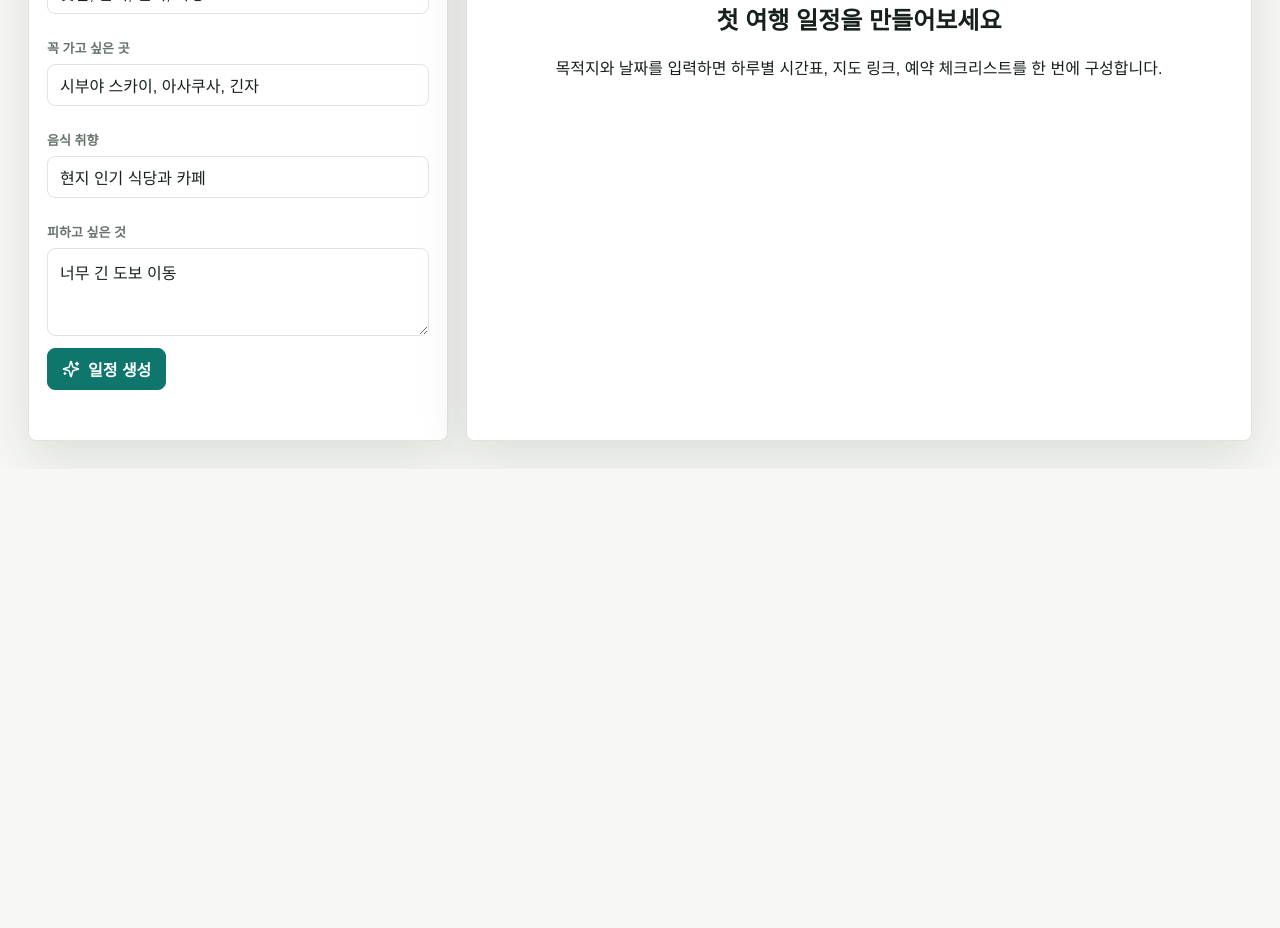
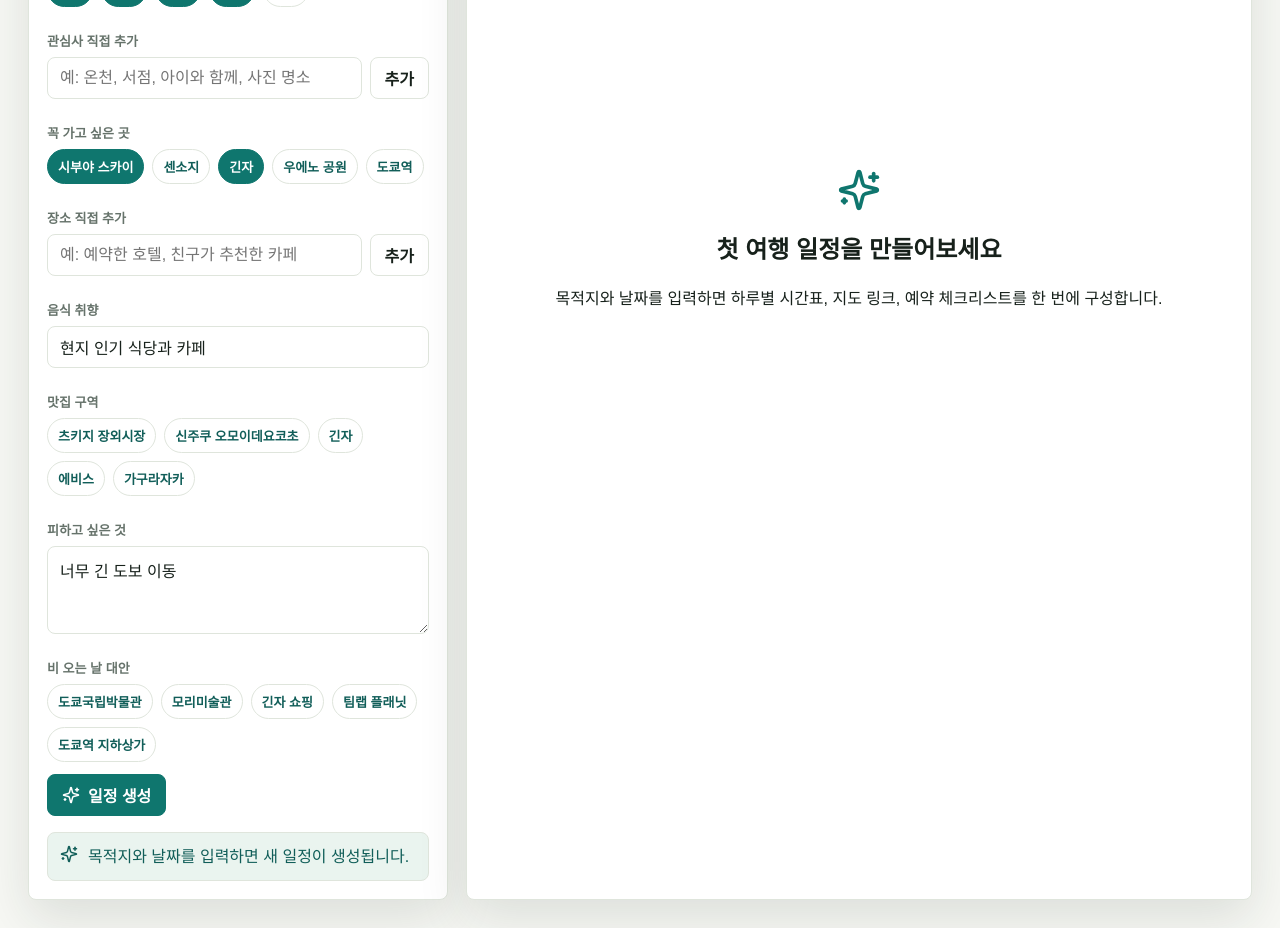
Before and after one commit to qkrtmdwn1-sudo/travelagent, a Next.js app: page / in a window 1280 px wide. Shown: the part 520-1448 px from the top of the page. Before the commit the page ends 989 px from the top, so only its background shows below. Built offline with nearby package versions, Linux system fonts and the light colour scheme.

Commit message:
Improve selectable trip preferences

```diff
--- a/app/globals.css
+++ b/app/globals.css
@@ -225,6 +225,40 @@ textarea:focus {
   font-weight: 700;
 }
 
+.chip-row {
+  display: flex;
+  flex-wrap: wrap;
+  gap: 8px;
+}
+
+.chip {
+  border: 1px solid var(--line);
+  border-radius: 999px;
+  background: #fff;
+  color: var(--brand-dark);
+  padding: 7px 10px;
+  cursor: pointer;
+  font-size: 13px;
+  font-weight: 700;
+}
+
+.chip:hover {
+  border-color: var(--brand);
+  background: var(--soft);
+}
+
+.chip.selected {
+  border-color: var(--brand);
+  background: var(--brand);
+  color: #fff;
+}
+
+.inline-add {
+  display: grid;
+  grid-template-columns: minmax(0, 1fr) auto;
+  gap: 8px;
+}
+
 .day-list {
   display: grid;
   gap: 14px;
@@ -327,27 +361,17 @@ textarea:focus {
   padding: 12px;
 }
 
-.chat-log {
-  display: grid;
+.status-note {
+  display: flex;
+  align-items: flex-start;
   gap: 10px;
-  max-height: 260px;
-  overflow: auto;
-  margin: 16px 0;
-}
-
-.message {
+  margin-top: 16px;
+  border: 1px solid var(--line);
   border-radius: 8px;
-  padding: 10px 12px;
+  background: var(--soft);
+  color: var(--brand-dark);
+  padding: 12px;
   line-height: 1.45;
-}
-
-.message.user {
-  background: var(--brand);
-  color: #fff;
-}
-
-.message.assistant {
-  background: var(--soft);
 }
 
 .empty-state {
--- a/components/trip-planner.tsx
+++ b/components/trip-planner.tsx
@@ -19,9 +19,10 @@ import {
   Users
 } from "lucide-react";
 import { FormEvent, useEffect, useMemo, useState } from "react";
-import { formatKoreanDate, makeId, nowIso } from "@/lib/date";
-import { downloadText, getChat, listTrips, makeShareUrl, saveChat, saveTrip } from "@/lib/storage";
-import type { ChatMessage, Trip, TripDraft } from "@/lib/types";
+import { formatKoreanDate } from "@/lib/date";
+import { getDestinationPreset } from "@/lib/destination-presets";
+import { downloadText, listTrips, makeShareUrl, saveTrip } from "@/lib/storage";
+import type { Trip, TripDraft } from "@/lib/types";
 
 const today = new Date();
 const defaultStart = new Date(today.getFullYear(), today.getMonth(), today.getDate() + 30).toISOString().slice(0, 10);
@@ -39,6 +40,8 @@ const initialDraft: TripDraft = {
   avoid: "너무 긴 도보 이동",
   mustVisits: "시부야 스카이, 아사쿠사, 긴자"
 };
+
+const interestOptions = ["맛집", "산책", "전시", "야경", "쇼핑"];
 
 function tripToMarkdown(trip: Trip) {
   const lines = [
@@ -93,15 +96,18 @@ function tripToIcs(trip: Trip) {
 export function TripPlanner() {
   const [draft, setDraft] = useState<TripDraft>(initialDraft);
   const [trip, setTrip] = useState<Trip | null>(null);
-  const [messages, setMessages] = useState<ChatMessage[]>([]);
   const [revision, setRevision] = useState("");
   const [loading, setLoading] = useState(false);
   const [shareMessage, setShareMessage] = useState("");
+  const [statusMessage, setStatusMessage] = useState("목적지와 날짜를 입력하면 새 일정이 생성됩니다.");
+  const [selectedInterests, setSelectedInterests] = useState<string[]>(["맛집", "산책", "전시", "야경"]);
+  const [customInterest, setCustomInterest] = useState("");
+  const [selectedMustVisits, setSelectedMustVisits] = useState<string[]>(["시부야 스카이", "아사쿠사", "긴자"]);
+  const [customMustVisit, setCustomMustVisit] = useState("");
 
   useEffect(() => {
     const trips = listTrips();
     setTrip(trips[0] ?? null);
-    setMessages(getChat());
   }, []);
 
   const latestCheckedAt = useMemo(() => {
@@ -120,6 +126,35 @@ export function TripPlanner() {
       .filter(([, total]) => total > 1)
       .map(([place]) => place);
   }, [trip]);
+  const preset = useMemo(() => getDestinationPreset(draft.destination), [draft.destination]);
+  const mustVisitOptions = useMemo(() => preset.mustVisits.slice(0, 5), [preset]);
+
+  useEffect(() => {
+    setSelectedMustVisits((current) => {
+      const currentFromPreset = current.filter((item) => mustVisitOptions.includes(item));
+      const customItems = current.filter((item) => !preset.mustVisits.includes(item));
+      return currentFromPreset.length ? [...currentFromPreset, ...customItems] : [...mustVisitOptions.slice(0, 3), ...customItems];
+    });
+  }, [mustVisitOptions, preset.mustVisits]);
+
+  function toggleSelection(value: string, selected: string[], setSelected: (value: string[]) => void) {
+    setSelected(selected.includes(value) ? selected.filter((item) => item !== value) : [...selected, value]);
+  }
+
+  function addCustom(value: string, selected: string[], setSelected: (value: string[]) => void, clear: (value: string) => void) {
+    const clean = value.trim();
+    if (!clean) return;
+    if (!selected.includes(clean)) setSelected([...selected, clean]);
+    clear("");
+  }
+
+  function buildDraftForSubmit() {
+    return {
+      ...draft,
+      interests: selectedInterests.join(", "),
+      mustVisits: selectedMustVisits.join(", ")
+    };
+  }
 
   async function callAgent(body: unknown) {
     const response = await fetch("/api/agent", {
@@ -140,27 +175,12 @@ export function TripPlanner() {
     setLoading(true);
     setShareMessage("");
 
-    const userMessage: ChatMessage = {
-      id: makeId("msg"),
-      role: "user",
-      content: `${draft.destination} ${draft.startDate}부터 ${draft.endDate}까지 ${draft.travelers}명 여행 일정을 만들어줘.`,
-      createdAt: nowIso()
-    };
-
     try {
-      const result = await callAgent({ mode: "generate", draft });
+      const submitDraft = buildDraftForSubmit();
+      const result = await callAgent({ mode: "generate", draft: submitDraft });
       setTrip(result.trip);
       saveTrip(result.trip);
-
-      const assistantMessage: ChatMessage = {
-        id: makeId("msg"),
-        role: "assistant",
-        content: `${result.trip.title} 초안을 만들었어요. 일정표, 예약 체크, 지도 링크까지 확인해보세요.`,
-        createdAt: nowIso()
-      };
-      const nextMessages = [userMessage, assistantMessage, ...messages].slice(0, 12);
-      setMessages(nextMessages);
-      saveChat(nextMessages);
+      setStatusMessage(`${result.trip.title} 초안을 만들었습니다. 중복 장소와 예약 체크 항목을 확인하세요.`);
     } finally {
       setLoading(false);
     }
@@ -170,28 +190,12 @@ export function TripPlanner() {
     if (!trip || !revision.trim()) return;
     setLoading(true);
 
-    const userMessage: ChatMessage = {
-      id: makeId("msg"),
-      role: "user",
-      content: revision,
-      createdAt: nowIso()
-    };
-
     try {
       const result = await callAgent({ mode: "revise", trip, request: revision });
       setTrip(result.trip);
       saveTrip(result.trip);
+      setStatusMessage(`"${revision}" 요청을 반영했습니다.`);
       setRevision("");
-
-      const assistantMessage: ChatMessage = {
-        id: makeId("msg"),
-        role: "assistant",
-        content: "요청을 반영해 일정을 조정했어요. 최신 정보 확인이 필요한 항목은 알림에 남겨뒀습니다.",
-        createdAt: nowIso()
-      };
-      const nextMessages = [userMessage, assistantMessage, ...messages].slice(0, 12);
-      setMessages(nextMessages);
-      saveChat(nextMessages);
     } finally {
       setLoading(false);
     }
@@ -279,20 +283,80 @@ export function TripPlanner() {
                 <input id="budget" value={draft.budget} onChange={(event) => setDraft({ ...draft, budget: event.target.value })} />
               </div>
               <div className="field full">
-                <label htmlFor="interests">관심사</label>
-                <input id="interests" value={draft.interests} onChange={(event) => setDraft({ ...draft, interests: event.target.value })} />
+                <label>관심사</label>
+                <div className="chip-row">
+                  {interestOptions.map((item) => (
+                    <button
+                      className={`chip ${selectedInterests.includes(item) ? "selected" : ""}`}
+                      type="button"
+                      key={item}
+                      onClick={() => toggleSelection(item, selectedInterests, setSelectedInterests)}
+                    >
+                      {item}
+                    </button>
+                  ))}
+                </div>
               </div>
               <div className="field full">
-                <label htmlFor="mustVisits">꼭 가고 싶은 곳</label>
-                <input id="mustVisits" value={draft.mustVisits} onChange={(event) => setDraft({ ...draft, mustVisits: event.target.value })} />
+                <label htmlFor="customInterest">관심사 직접 추가</label>
+                <div className="inline-add">
+                  <input id="customInterest" value={customInterest} onChange={(event) => setCustomInterest(event.target.value)} placeholder="예: 온천, 서점, 아이와 함께, 사진 명소" />
+                  <button className="btn" type="button" onClick={() => addCustom(customInterest, selectedInterests, setSelectedInterests, setCustomInterest)}>
+                    추가
+                  </button>
+                </div>
+              </div>
+              <div className="field full">
+                <label>꼭 가고 싶은 곳</label>
+                <div className="chip-row">
+                  {mustVisitOptions.map((item) => (
+                    <button
+                      className={`chip ${selectedMustVisits.includes(item) ? "selected" : ""}`}
+                      type="button"
+                      key={item}
+                      onClick={() => toggleSelection(item, selectedMustVisits, setSelectedMustVisits)}
+                    >
+                      {item}
+                    </button>
+                  ))}
+                </div>
+              </div>
+              <div className="field full">
+                <label htmlFor="customMustVisit">장소 직접 추가</label>
+                <div className="inline-add">
+                  <input id="customMustVisit" value={customMustVisit} onChange={(event) => setCustomMustVisit(event.target.value)} placeholder="예: 예약한 호텔, 친구가 추천한 카페" />
+                  <button className="btn" type="button" onClick={() => addCustom(customMustVisit, selectedMustVisits, setSelectedMustVisits, setCustomMustVisit)}>
+                    추가
+                  </button>
+                </div>
               </div>
               <div className="field full">
                 <label htmlFor="food">음식 취향</label>
                 <input id="food" value={draft.food} onChange={(event) => setDraft({ ...draft, food: event.target.value })} />
               </div>
               <div className="field full">
+                <label>맛집 구역</label>
+                <div className="chip-row">
+                  {preset.foodAreas.map((item) => (
+                    <button className="chip" type="button" key={item} onClick={() => setDraft({ ...draft, food: draft.food.includes(item) ? draft.food : `${draft.food}, ${item}` })}>
+                      {item}
+                    </button>
+                  ))}
+                </div>
+              </div>
+              <div className="field full">
                 <label htmlFor="avoid">피하고 싶은 것</label>
                 <textarea id="avoid" value={draft.avoid} onChange={(event) => setDraft({ ...draft, avoid: event.target.value })} />
+              </div>
+              <div className="field full">
+                <label>비 오는 날 대안</label>
+                <div className="chip-row">
+                  {preset.rainyOptions.map((item) => (
+                    <button className="chip" type="button" key={item} onClick={() => toggleSelection(`우천 대안: ${item}`, selectedInterests, setSelectedInterests)}>
+                      {item}
+                    </button>
+                  ))}
+                </div>
               </div>
             </div>
             <button className="btn primary" type="submit" disabled={loading || !draft.destination || !draft.startDate || !draft.endDate}>
@@ -300,12 +364,9 @@ export function TripPlanner() {
             </button>
           </form>
 
-          <div className="chat-log">
-            {messages.map((message) => (
-              <div className={`message ${message.role}`} key={message.id}>
-                {message.content}
-              </div>
-            ))}
+          <div className="status-note">
+            <Sparkles size={18} />
+            <span>{statusMessage}</span>
           </div>
         </section>
 
--- /dev/null
+++ b/lib/destination-presets.ts
@@ -0,0 +1,65 @@
+export type DestinationPreset = {
+  match: string[];
+  neighborhoods: string[];
+  mustVisits: string[];
+  foodAreas: string[];
+  rainyOptions: string[];
+  dayAreas: string[];
+};
+
+export const destinationPresets: DestinationPreset[] = [
+  {
+    match: ["도쿄", "tokyo", "東京"],
+    neighborhoods: ["시부야", "신주쿠", "아사쿠사", "긴자", "우에노", "다이칸야마", "오모테산도", "롯폰기"],
+    mustVisits: ["시부야 스카이", "센소지", "긴자", "우에노 공원", "도쿄역", "메이지 신궁"],
+    foodAreas: ["츠키지 장외시장", "신주쿠 오모이데요코초", "긴자", "에비스", "가구라자카"],
+    rainyOptions: ["도쿄국립박물관", "모리미술관", "긴자 쇼핑", "팀랩 플래닛", "도쿄역 지하상가"],
+    dayAreas: ["시부야/하라주쿠", "아사쿠사/우에노", "긴자/도쿄역", "롯폰기/오모테산도", "다이칸야마/에비스"]
+  },
+  {
+    match: ["오사카", "osaka", "大阪"],
+    neighborhoods: ["난바", "도톤보리", "우메다", "신세카이", "나카자키초", "덴노지", "교토 당일치기"],
+    mustVisits: ["도톤보리", "오사카성", "우메다 스카이빌딩", "구로몬시장", "신세카이"],
+    foodAreas: ["도톤보리", "구로몬시장", "신세카이", "우메다", "덴마"],
+    rainyOptions: ["아베노 하루카스", "그랜드 프론트 오사카", "오사카 역사박물관", "난바 파크스"],
+    dayAreas: ["난바/도톤보리", "우메다/나카자키초", "오사카성/덴마", "신세카이/덴노지", "교토 또는 고베 근교"]
+  },
+  {
+    match: ["후쿠오카", "fukuoka", "福岡"],
+    neighborhoods: ["하카타", "텐진", "나카스", "오호리공원", "다자이후", "모모치해변"],
+    mustVisits: ["오호리공원", "다자이후 텐만구", "캐널시티", "후쿠오카 타워", "나카스 포장마차"],
+    foodAreas: ["하카타역", "텐진", "나카스", "야쿠인", "이마이즈미"],
+    rainyOptions: ["캐널시티", "하카타역 쇼핑", "후쿠오카시 박물관", "텐진 지하상가"],
+    dayAreas: ["하카타/캐널시티", "텐진/나카스", "오호리/모모치", "다자이후", "야쿠인/이마이즈미"]
+  },
+  {
+    match: ["제주", "jeju", "제주도"],
+    neighborhoods: ["제주시", "애월", "한림", "서귀포", "성산", "중문", "표선"],
+    mustVisits: ["성산일출봉", "우도", "협재해변", "천지연폭포", "오설록", "새별오름"],
+    foodAreas: ["동문시장", "애월 카페거리", "서귀포 매일올레시장", "성산", "중문"],
+    rainyOptions: ["아르떼뮤지엄", "오설록", "본태박물관", "빛의 벙커", "동문시장"],
+    dayAreas: ["제주시/동문시장", "애월/한림", "서귀포/중문", "성산/우도", "오름/숲길"]
+  },
+  {
+    match: ["파리", "paris"],
+    neighborhoods: ["마레", "생제르맹", "몽마르트르", "루브르", "에펠탑", "라탱지구", "오페라"],
+    mustVisits: ["루브르", "에펠탑", "오르세 미술관", "몽마르트르", "노트르담 주변", "튈르리 정원"],
+    foodAreas: ["마레", "생제르맹", "몽마르트르", "바스티유", "오페라"],
+    rainyOptions: ["루브르", "오르세 미술관", "오페라 가르니에", "갤러리 라파예트", "퐁피두 센터"],
+    dayAreas: ["루브르/마레", "에펠탑/생제르맹", "몽마르트르/오페라", "오르세/튈르리", "베르사유 근교"]
+  }
+];
+
+export const genericPreset: DestinationPreset = {
+  match: [],
+  neighborhoods: ["중심가", "역사 지구", "현지 시장", "전망 좋은 구역", "카페 거리", "강변 또는 해변"],
+  mustVisits: ["대표 랜드마크", "현지 시장", "박물관 또는 미술관", "전망 포인트", "산책하기 좋은 거리"],
+  foodAreas: ["중심가 맛집 거리", "현지 시장", "숙소 근처 식당가", "카페 거리"],
+  rainyOptions: ["대표 박물관", "실내 쇼핑몰", "카페", "전시 공간", "시장"],
+  dayAreas: ["중심가", "역사 지구", "전시/쇼핑 구역", "자연/전망 구역", "근교"]
+};
+
+export function getDestinationPreset(destination: string) {
+  const normalized = destination.trim().toLowerCase();
+  return destinationPresets.find((preset) => preset.match.some((item) => normalized.includes(item.toLowerCase()))) ?? genericPreset;
+}
--- a/lib/sample-agent.ts
+++ b/lib/sample-agent.ts
@@ -1,4 +1,5 @@
 import { getDateRange, makeId, nowIso } from "@/lib/date";
+import { getDestinationPreset } from "@/lib/destination-presets";
 import type { Alert, AgentQuestion, ItineraryDay, ItineraryItem, SourceLink, Trip, TripDraft } from "@/lib/types";
 
 function mapLink(destination: string, place: string): SourceLink {
@@ -100,13 +101,15 @@ export function buildFallbackTrip(draft: TripDraft): Trip {
   const interests = draft.interests.split(",").map((item) => item.trim()).filter(Boolean);
   const checkedAt = nowIso();
   const usedPlaces = new Set<string>();
+  const preset = getDestinationPreset(draft.destination);
+  const recommendedMustVisits = [...mustVisits, ...preset.mustVisits];
 
   const days: ItineraryDay[] = dates.map((date, index) => ({
     id: makeId("day"),
     date,
-    area: `${draft.destination} ${dayThemes[index % dayThemes.length].area}`,
+    area: `${draft.destination} ${preset.dayAreas[index % preset.dayAreas.length]}`,
     weatherSummary: "여행 날짜가 가까워지면 최신 예보를 다시 확인하세요. 장기 예보는 변동 가능성이 큽니다.",
-    items: dayTemplate(draft.destination, index, draft.pace, mustVisits, usedPlaces).map((item) => ({
+    items: dayTemplate(draft.destination, index, draft.pace, recommendedMustVisits, usedPlaces).map((item) => ({
       ...item,
       sourceLinks: [...item.sourceLinks, weatherLink(draft.destination)]
     }))
```
Also changed, not shown: lib/storage.ts (+1 -10 lines).
